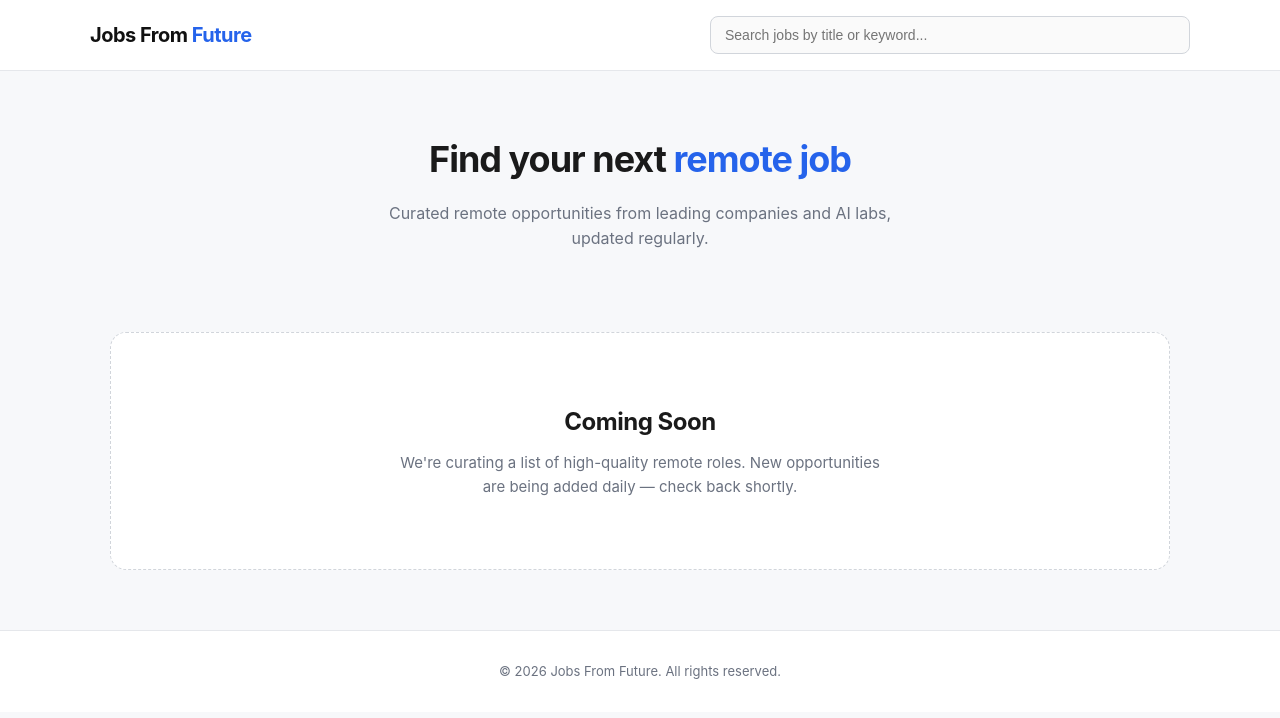
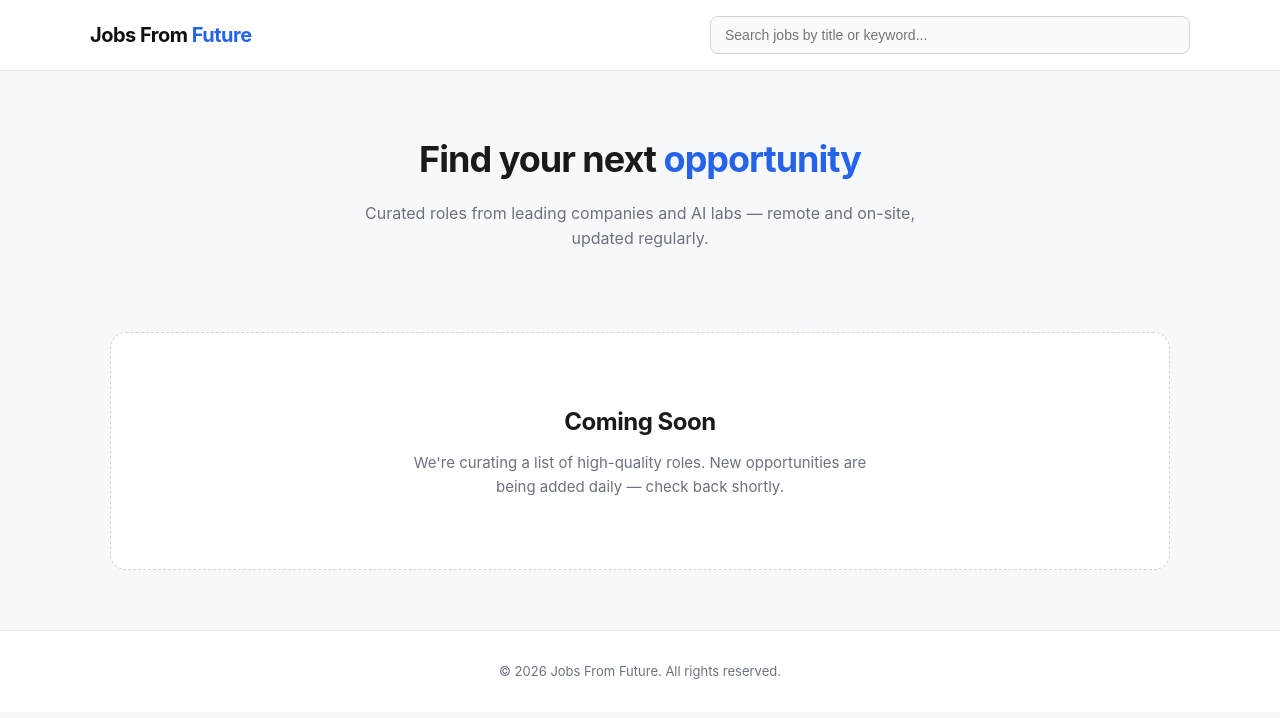
Before and after one commit to unique-artt/JobsFromFuture, a Jekyll site: the page built from index.html, in a window 1280 px wide. Shown: the top 718 px of the page. Built offline with Jekyll 4.4.1, drawn with Linux system fonts in a browser that asks for light colours.

Commit message:
Update index.html

```diff
--- a/index.html
+++ b/index.html
@@ -84,8 +84,8 @@ layout: default
 </style>
 
 <section class="hero">
-  <h1>Find your next <span>remote job</span></h1>
-  <p>Curated remote opportunities from leading companies and AI labs, updated regularly.</p>
+  <h1>Find your next <span>opportunity</span></h1>
+  <p>Curated roles from leading companies and AI labs — remote and on-site, updated regularly.</p>
 </section>
 
 <div class="container">
@@ -105,7 +105,7 @@ layout: default
   {% else %}
     <div class="coming-soon">
       <h2>Coming Soon</h2>
-      <p>We're curating a list of high-quality remote roles. New opportunities are being added daily — check back shortly.</p>
+      <p>We're curating a list of high-quality roles. New opportunities are being added daily — check back shortly.</p>
     </div>
   {% endif %}
 </div>
```
